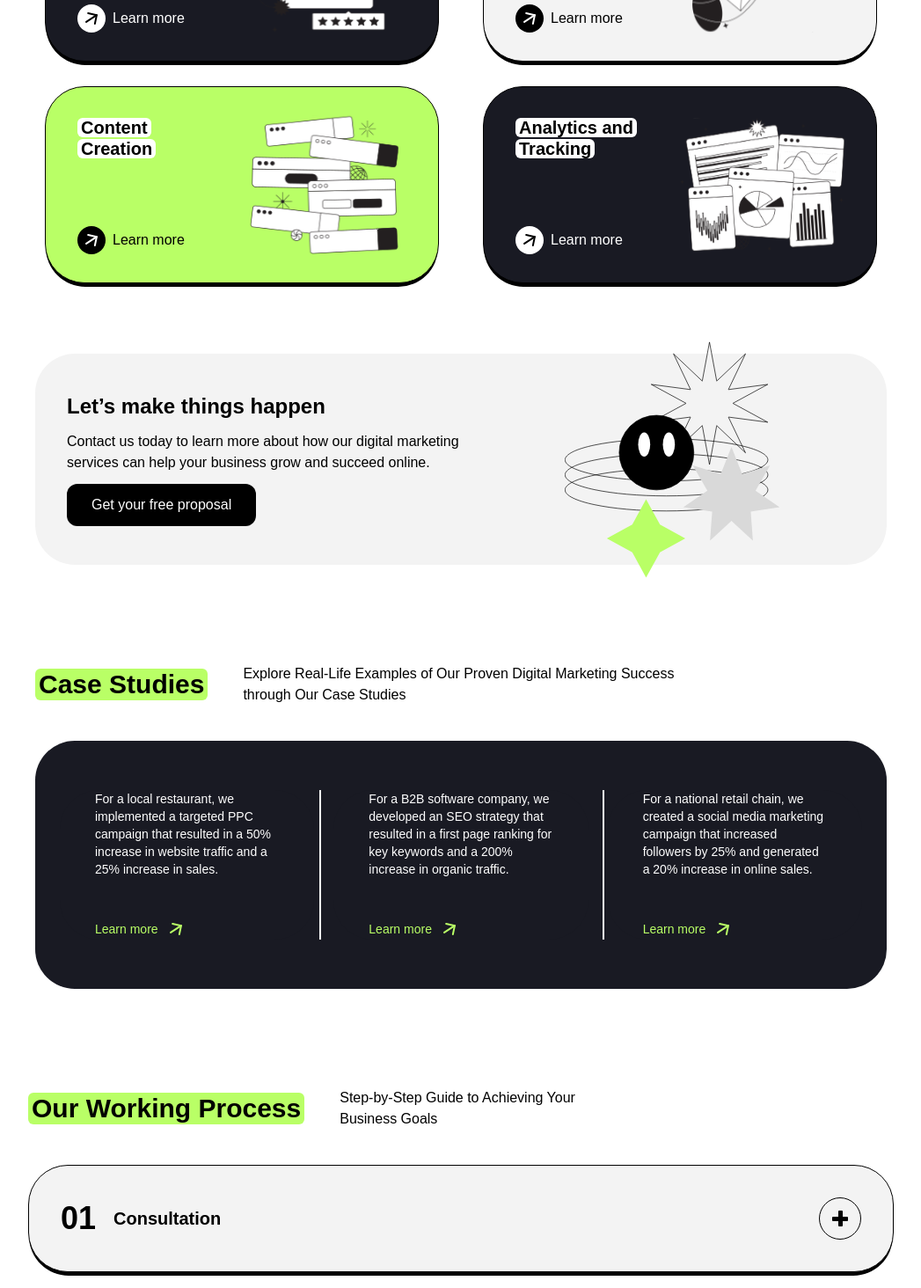
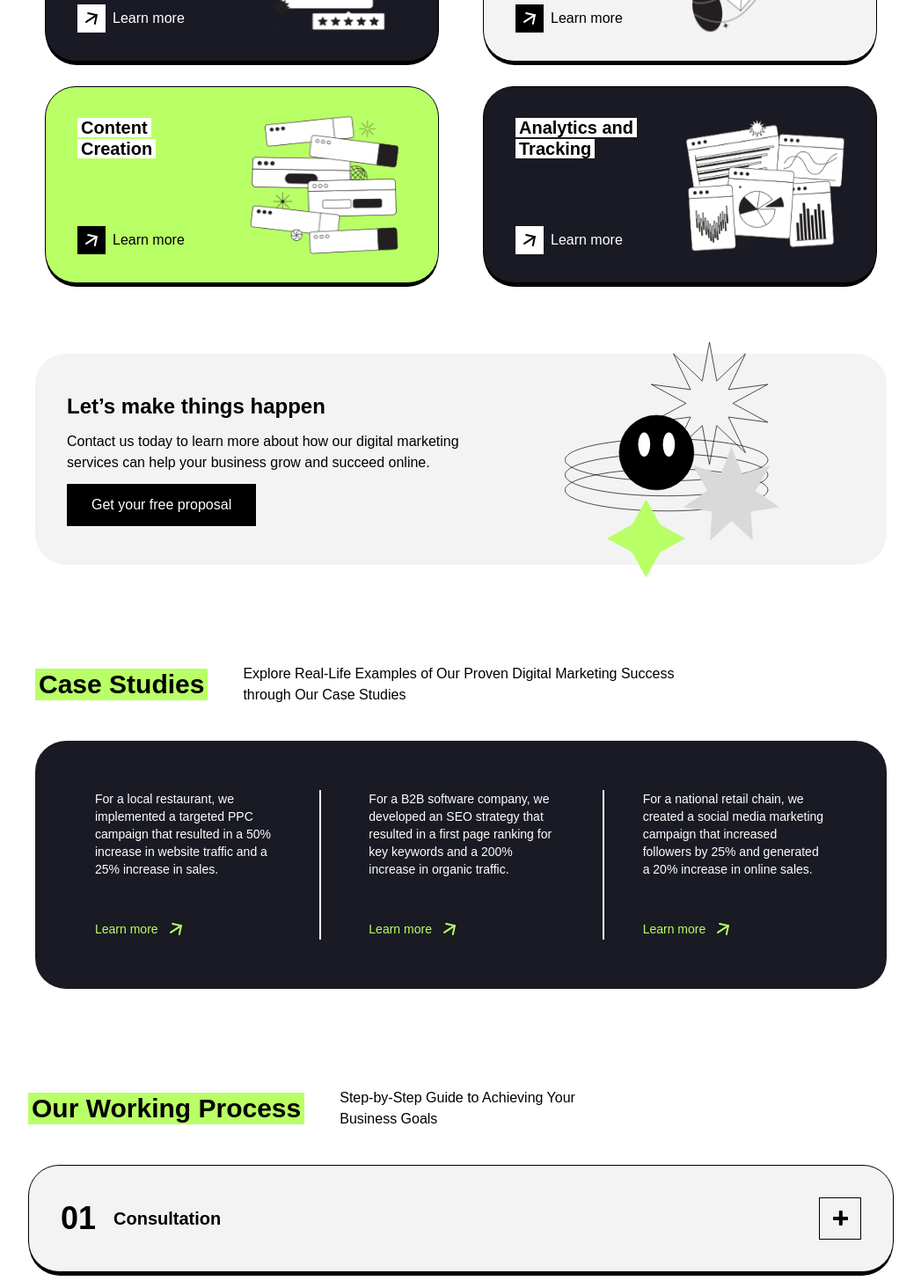
Before and after one commit to photkosee/positivus, a React (Vite) app: page / in a window 1280 px wide. Shown: the part 1180-2644 px from the top of the page at 88% size, without its empty margins (116-1163 px from the left). Built offline with nearby package versions, Linux system fonts and the light colour scheme.

Commit message:
update: set default rounded

```diff
--- a/src/components/CaseStudyCarousel.tsx
+++ b/src/components/CaseStudyCarousel.tsx
@@ -37,7 +37,7 @@ const CaseStudyCarousel = ({ caseStudies }: CaseStudyCarouselProps) => {
       {caseStudies.map((caseStudy, index) => (
         <SwiperSlide key={index}>
           <div
-            className="size-full bg-tertiary text-white rounded-[45px]
+            className="size-full bg-tertiary text-white rounded-main
             flex flex-col gap-y-5 px-7 md:px-10 text-sm justify-between select-none
             py-7 md:py-0 max-w-[330px] min-h-[230px] sm:min-h-[200px] md:min-h-[170px]"
           >
--- a/src/components/cards/ServiceCard.tsx
+++ b/src/components/cards/ServiceCard.tsx
@@ -22,7 +22,7 @@ const ServiceCard = ({
 
   return (
     <div
-      className={`py-8 px-9 rounded-[45px] max-w-md w-full mx-auto relative
+      className={`py-8 px-9 rounded-main max-w-md w-full mx-auto relative
       border border-black h-56 grid grid-cols-2 grid-rows-3 bg-${theme}`}
     >
       <div className="flex flex-col col-span-2 sm:col-span-1">
@@ -62,7 +62,7 @@ const ServiceCard = ({
         </button>
       </div>
 
-      <div className="absolute inset-0 bg-black -z-10 -bottom-[5px] rounded-[45px]" />
+      <div className="absolute inset-0 bg-black -z-10 -bottom-[5px] rounded-main" />
     </div>
   );
 };
--- a/src/components/cards/TeamMemberCard.tsx
+++ b/src/components/cards/TeamMemberCard.tsx
@@ -15,10 +15,10 @@ const TeamMemberCard = ({
 }: TeamMemberCardProps) => {
   return (
     <div
-      className="bg-white size-full rounded-[35px] relative flex flex-col
+      className="bg-white size-full rounded-main relative flex flex-col
       border border-black p-7 gap-y-4 content-between max-w-[320px] mx-auto"
     >
-      <div className="absolute inset-0 bg-black -z-10 -bottom-[5px] rounded-[35px]" />
+      <div className="absolute inset-0 bg-black -z-10 -bottom-[5px] rounded-main" />
 
       <button
         className="absolute top-6 right-7 size-7 bg-black rounded-full
--- a/src/components/cards/WorkingProcessCard.tsx
+++ b/src/components/cards/WorkingProcessCard.tsx
@@ -15,7 +15,7 @@ const WorkingProcessCard = ({
 
   return (
     <button
-      className={`text-black rounded-[45px] w-full relative
+      className={`text-black rounded-main w-full relative
       border border-black px-7 py-5 md:p-9 select-none ${
         open ? "bg-primary" : "bg-secondary"
       } transition-all duration-300 ease-in-out`}
@@ -27,7 +27,7 @@ const WorkingProcessCard = ({
       aria-controls="description"
     >
       <div>
-        <div className="absolute inset-0 bg-black -z-10 -bottom-[5px] rounded-[45px]" />
+        <div className="absolute inset-0 bg-black -z-10 -bottom-[5px] rounded-main" />
         <div className="flex justify-between items-center gap-x-5">
           <div className="flex items-center gap-x-5 text-start">
             <p className="text-2xl sm:text-3xl md:text-4xl font-bold">
@@ -41,23 +41,23 @@ const WorkingProcessCard = ({
           >
             <svg
               className="shrink-0"
-              width="18"
-              height="18"
+              width="17"
+              height="17"
               xmlns="http://www.w3.org/2000/svg"
             >
               <rect
                 y="7"
-                width="18"
-                height="5"
+                width="17"
+                height="4"
                 rx="1"
                 className={`transform origin-center ${
                   open && "!rotate-180"
                 } transition duration-200 ease-out`}
               />
               <rect
-                y="6"
-                width="18"
-                height="5"
+                y="6.2"
+                width="17"
+                height="4"
                 rx="1"
                 className={`transform origin-center rotate-90 ${
                   open && "!rotate-180"
--- a/src/components/sections/CaseStudySection.tsx
+++ b/src/components/sections/CaseStudySection.tsx
@@ -23,7 +23,7 @@ const CaseStudySection = () => {
       <div className="md:py-14 md:px-7 relative">
         <div
           className="absolute left-0 top-0 hidden md:grid grid-cols-3
-          divide-x-2 divide-white size-full -z-10 py-14 bg-tertiary rounded-[45px]"
+          divide-x-2 divide-white size-full -z-10 py-14 bg-tertiary rounded-main"
         >
           <div />
           <div />
--- a/src/components/sections/ServiceSection.tsx
+++ b/src/components/sections/ServiceSection.tsx
@@ -32,7 +32,7 @@ const ServiceSection = () => {
 
       <div
         className="mx-auto bg-secondary py-9 px-7 md:pl-9 flex items-center justify-center
-        lg:justify-between gap-x-5 rounded-[45px] max-h-80 md:max-h-60 mt-10 w-full max-w-2xl lg:max-w-5xl"
+        lg:justify-between gap-x-5 rounded-main max-h-80 md:max-h-60 mt-10 w-full max-w-2xl lg:max-w-5xl"
       >
         <div className="max-w-md flex flex-col gap-y-3">
           <h5 className="text-2xl font-semibold">{`Let’s make things happen`}</h5>
--- a/tailwind.config.js
+++ b/tailwind.config.js
@@ -26,6 +26,9 @@ export default {
         "tertiary": "#191A23",
       },
     },
+    borderRadius: {
+      "main": "35px",
+    }
   },
   plugins: [],
 }
```
